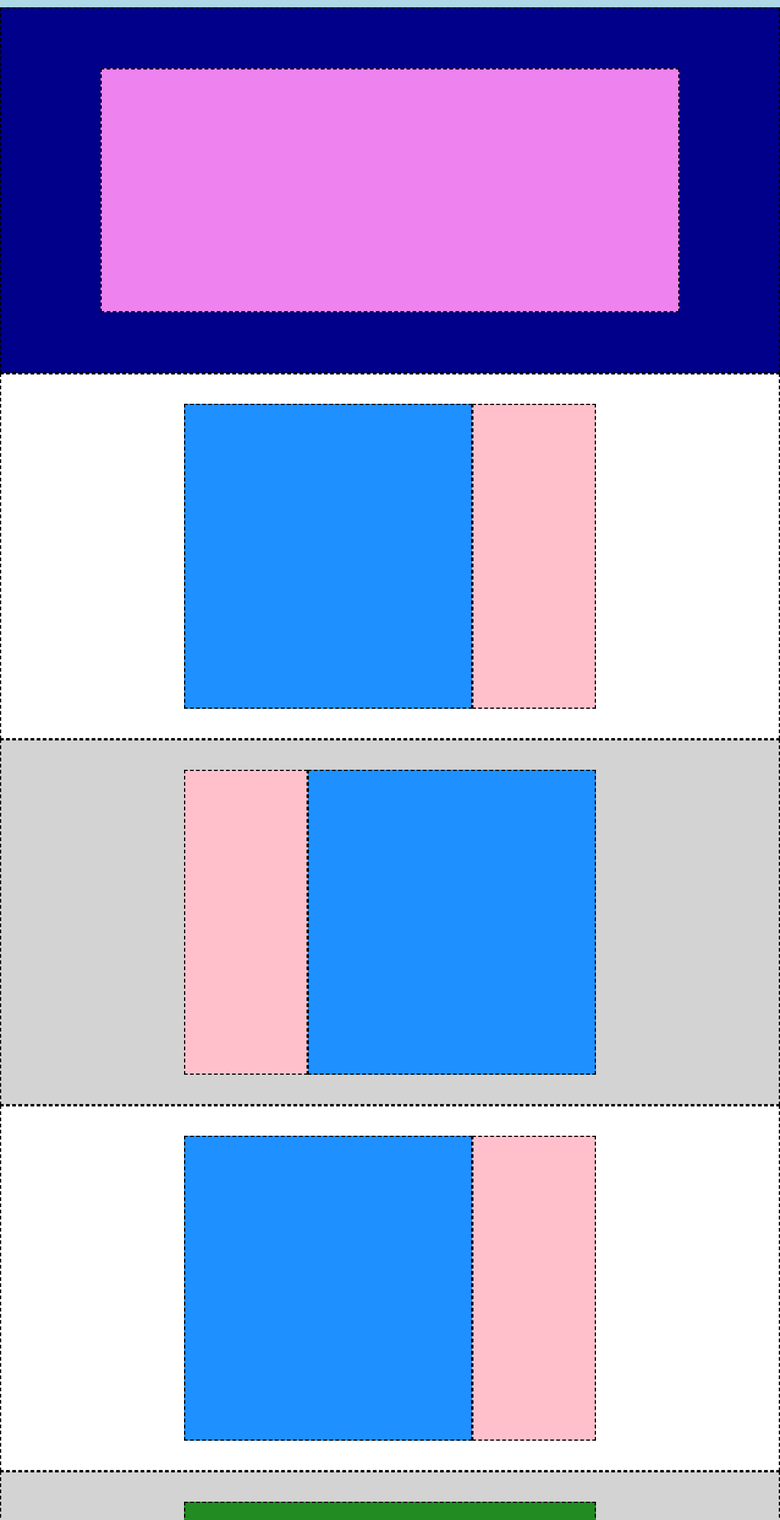
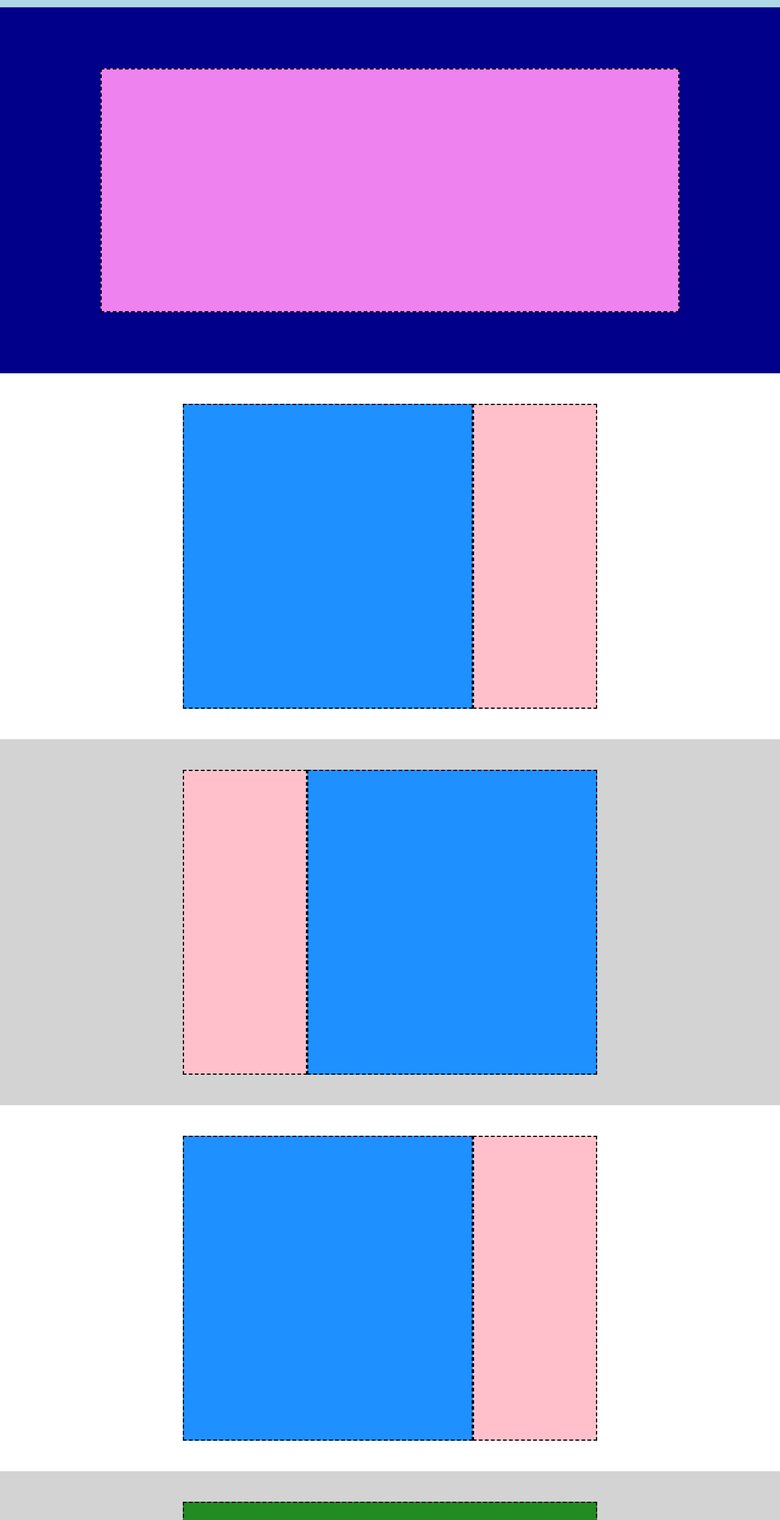
Before and after one commit to Benedettopana/htmlcss-struttura-discord, a plain HTML site: page index.html in a window 1280 px wide. Shown: the part 68-2560 px from the top of the page at 61% size. Drawn offline with Linux system fonts and the light colour scheme.

Commit message:
[edit]toldi debug

```diff
--- a/index.html
+++ b/index.html
@@ -54,7 +54,7 @@
   <main>
 
     <!-- HERO -->
-    <section class="box debug">
+    <section class="box">
 
       <div class="hero debug">
 
@@ -64,7 +64,7 @@
     <!-- /HERO -->
 
     <!-- box BIANCO -->
-    <section class="box debug" id="bianco">
+    <section class="box" id="bianco">
       <div class="box-contenitore">
         <div class="settanta debug">
 
@@ -77,7 +77,7 @@
     <!-- /box BIANCO-->
 
     <!-- box GRIGIO -->
-    <section class="box debug" id="grigio">
+    <section class="box" id="grigio">
       <div class="box-contenitore">
         <div class="trenta debug">
 
@@ -90,7 +90,7 @@
     <!-- /box GRIGIO -->
 
     <!-- box BIANCO -->
-    <section class="box debug" id="bianco">
+    <section class="box" id="bianco">
       <div class="box-contenitore">
         <div class="settanta debug">
 
@@ -103,7 +103,7 @@
     <!-- /box BIANCO-->
 
     <!-- box GRIGIO grande -->
-    <section class="box debug" id="grande">
+    <section class="box" id="grande">
       <div class="box-contenitore" id="big">
         <div class="cento debug">
 
@@ -142,7 +142,7 @@
     <!-- BOTTOM footer -->
     <section class="box" id="piccolo">
       <div class="box-contenitore" id="prova">
-        <div class="little debug">
+        <div class="little ">
           <!-- logo -->
           <div class="logo debug">
             <div class="logo-img debug">LOGO</div>
```
